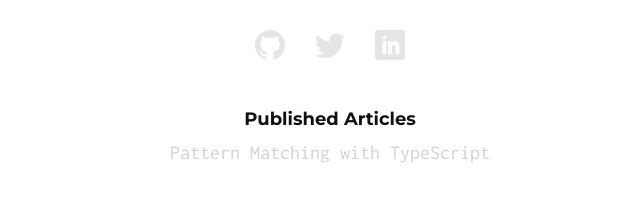
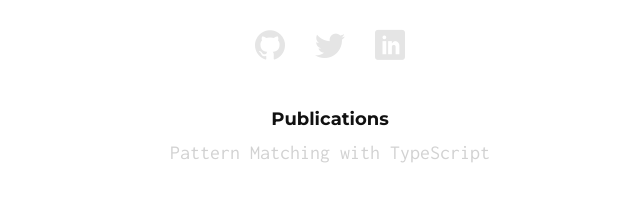
Before and after one commit to swissmanu/alabor.me, a Jekyll site: the page built from index.md, in a window 1280 px wide. Shown: the part 295-497 px from the top of the page, without its empty margins (310-950 px from the left). Built offline with Jekyll 4.4.1, drawn with Linux system fonts in a browser that asks for light colours; some web fonts are replaced.

Commit message:
Publications

```diff
--- a/_layouts/home.html
+++ b/_layouts/home.html
@@ -30,7 +30,7 @@ layout: page
   {%- if site.posts.size > 0 -%}
   <section class="publications">
     <header>
-      <h2>Published Articles</h2>
+      <h2>Publications</h2>
     </header>
     <nav>
       <ul>
```
